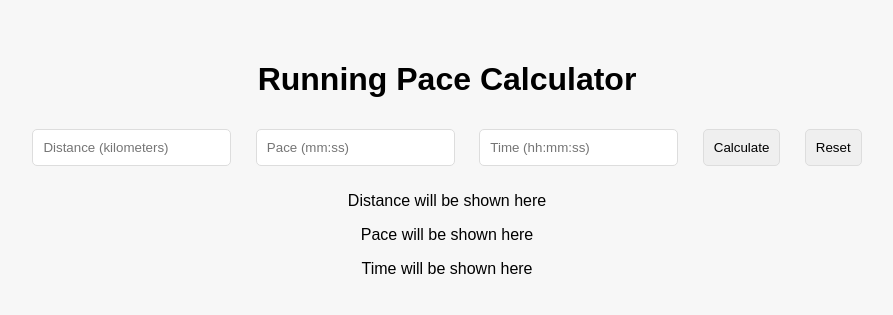
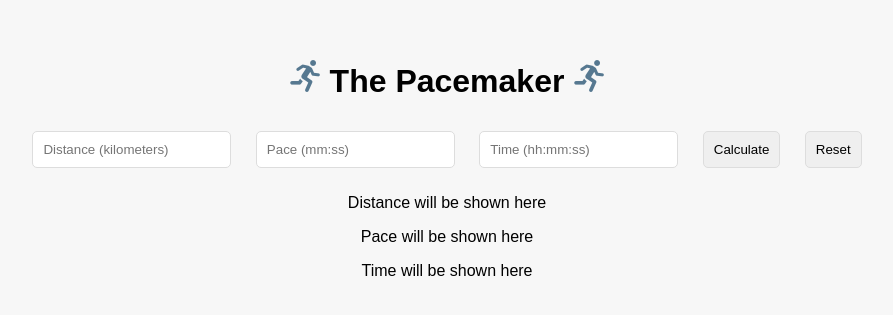
Before and after one commit to RayPT808/The-Pacemaker, a plain HTML site: page index.html in a window 1280 px wide. Shown: the part 233-548 px from the top of the page, without its empty margins (193-1086 px from the left). Drawn offline with Linux system fonts and the light colour scheme.

Commit message:
Add running man logo to h1,to both ends.

```diff
--- a/index.html
+++ b/index.html
@@ -17,7 +17,11 @@
 <body>
 
     <div class="container">
-        <h1>Running Pace Calculator</h1>
+        <h1>
+            <img class="logo" src="assets/images/runningicon.png" alt="logo">
+            The Pacemaker
+            <img class="logo" src="assets/images/runningicon.png" alt="logo">
+        </h1>
 
         <!--input fields for the users-->
 
```
